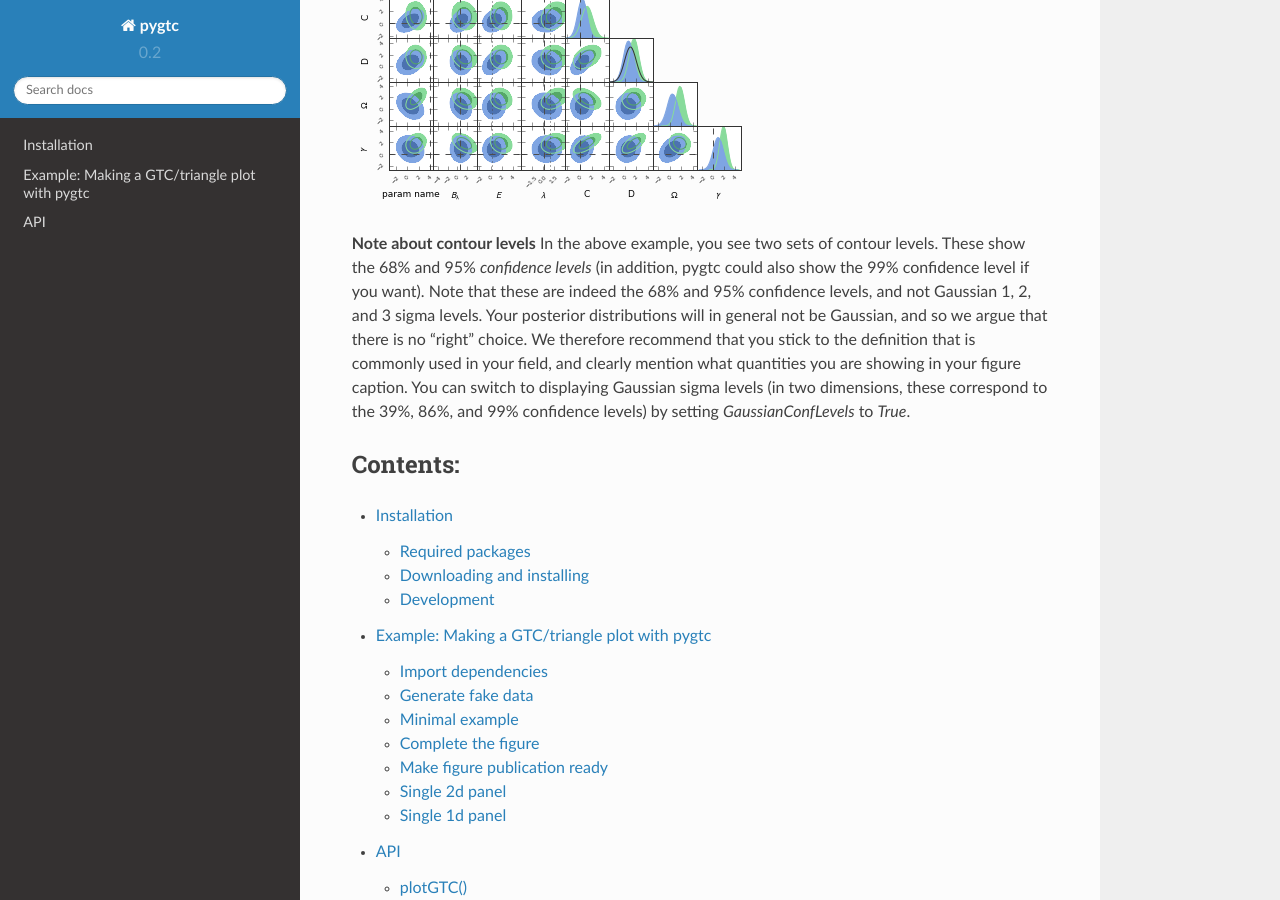
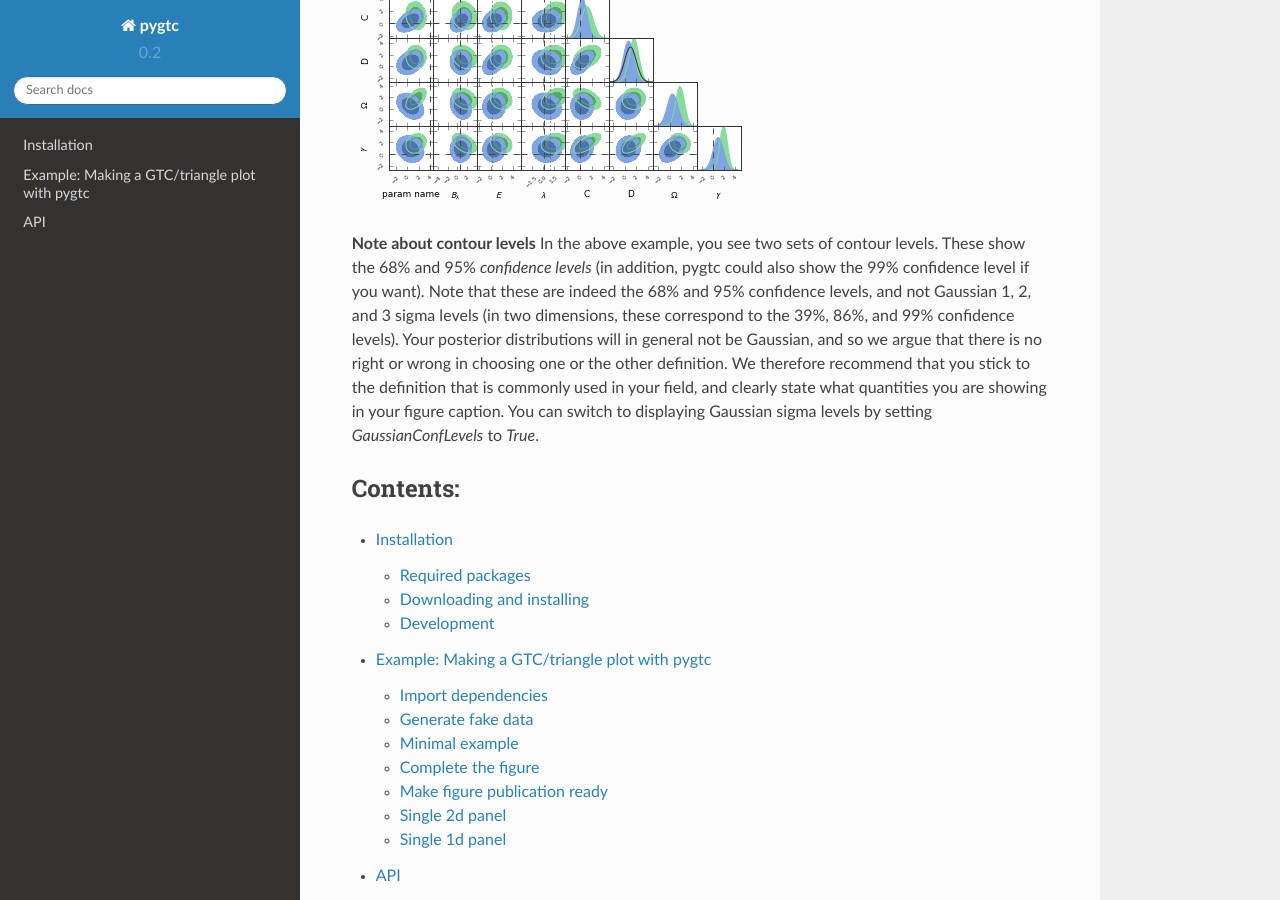
Before and after one commit to SebastianBocquet/pygtc, a Sphinx documentation site: the page built from docs/index.rst, in a window 1280 px wide and 900 px high, scrolled down 837 px. Built offline with Sphinx 7.4.7 and the Read the Docs theme 2.0.0, drawn with Linux system fonts in a browser that asks for light colours.

Commit message:
Slight rewording of note about CL

```diff
--- a/docs/index.rst
+++ b/docs/index.rst
@@ -31,12 +31,12 @@ labels):
 In the above example, you see two sets of contour levels. These show the 68%
 and 95% *confidence levels* (in addition, pygtc could also show the 99% confidence
 level if you want). Note that these are indeed the 68% and 95% confidence levels,
-and not Gaussian 1, 2, and 3 sigma levels. Your posterior distributions will in
-general not be Gaussian, and so we argue that there is no "right" choice. We
-therefore recommend that you stick to the definition that is
-commonly used in your field, and clearly mention what quantities you are showing
+and not Gaussian 1, 2, and 3 sigma levels (in two dimensions, these correspond to
+the 39%, 86%, and 99% confidence levels). Your posterior distributions will in
+general not be Gaussian, and so we argue that there is no right or wrong in choosing
+one or the other definition. We therefore recommend that you stick to the definition that is
+commonly used in your field, and clearly state what quantities you are showing
 in your figure caption. You can switch to displaying Gaussian sigma levels
-(in two dimensions, these correspond to the 39%, 86%, and 99% confidence levels)
 by setting `GaussianConfLevels` to `True`.
 
 
```
